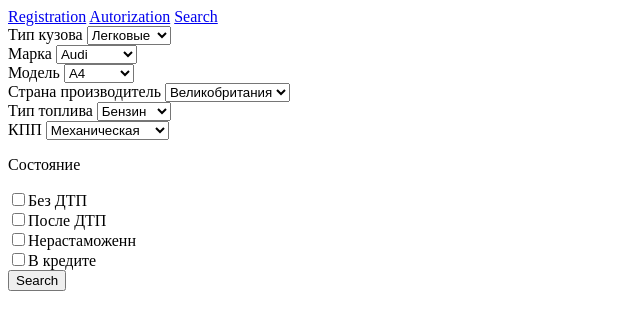
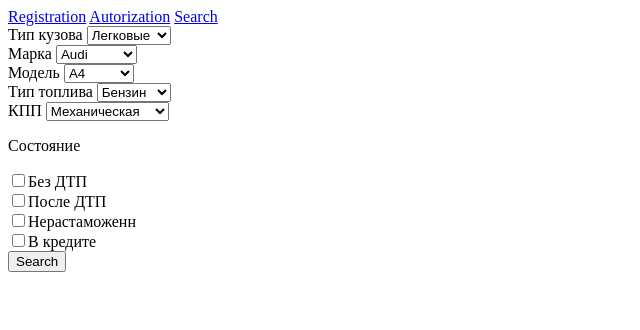
Before and after one commit to Denisbers/homework, a plain HTML site: page search.html in a window 1280 px wide. Shown: the whole page, without its empty margins (0-640 px from the left). Drawn offline with Linux system fonts and the light colour scheme.

Commit message:
update files #3

```diff
--- a/search.html
+++ b/search.html
@@ -50,15 +50,6 @@
                         <option value="S-class">S-class</option>
                     </select>
                 </div>
-                <!--Страна производитель-->
-                <div>
-                    <label for="country">Страна производитель</label>
-                    <select id="country" name="country">
-                        <option value="uk">Великобритания</option>
-                        <option value="china">Китай</option>
-                        <option value="germany">Германия</option>
-                    </select>
-                </div>
                 <!--Тип топлива-->
                 <div>
                     <label for="fuel">Тип топлива</label>
```
